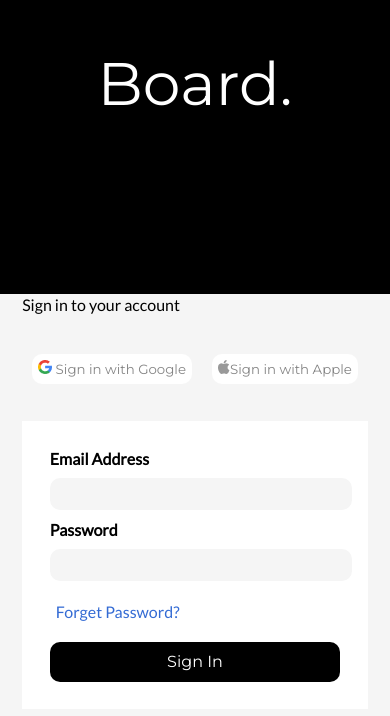
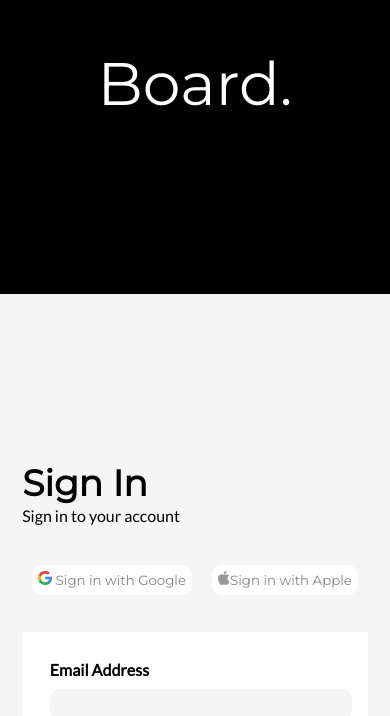
Before and after one commit to shivamk012/Dashboard, a React (Create React App) app: page / in a window 390 px wide. Shown: the part 128-844 px from the top of the page. Built offline with nearby package versions, Linux system fonts and the light colour scheme.

Commit message:
added responsiveness

```diff
--- a/public/index.html
+++ b/public/index.html
@@ -1,8 +1,6 @@
 <!DOCTYPE html>
 <html lang="en">
   <head>
-
-
     <meta charset="utf-8" />
     <link rel="icon" href="%PUBLIC_URL%/favicon.ico" />
     <meta name="viewport" content="width=device-width, initial-scale=1" />
--- a/src/Components/Login.css
+++ b/src/Components/Login.css
@@ -2,7 +2,6 @@
 @import url('https://fonts.googleapis.com/css2?family=Lato&family=Montserrat&display=swap');
 
 .page{
-
 }
 
 .sign-text{
--- a/src/Pages/LoginPage.css
+++ b/src/Pages/LoginPage.css
@@ -1,13 +1,13 @@
 .loginPage {
     height: 100%;
     width: 100%;
-    position: fixed;
+    position: absolute;
     display: flex;
     top: 0;
-    overflow-y: scroll;
 }
 
 .left {
+    height : 100vh;
     flex-grow: 2;
     display: flex;
     align-items: center;
@@ -17,6 +17,7 @@
 
   /* Control the right side */
 .right {
+    height: 100vh;
     flex-grow: 3;
     display: flex;
     justify-content: center;
@@ -32,16 +33,12 @@
     text-align: left;
 }
 
-@media (max-width:600px){
+@media (max-width:770px){
     .loginPage{
-        flex-direction: column;
+        display: block;
     }
 
     .left{
-        flex : 1;
-    }
-
-    .right{
-        flex : 1;
+        height : 50vh;
     }
 }
```
